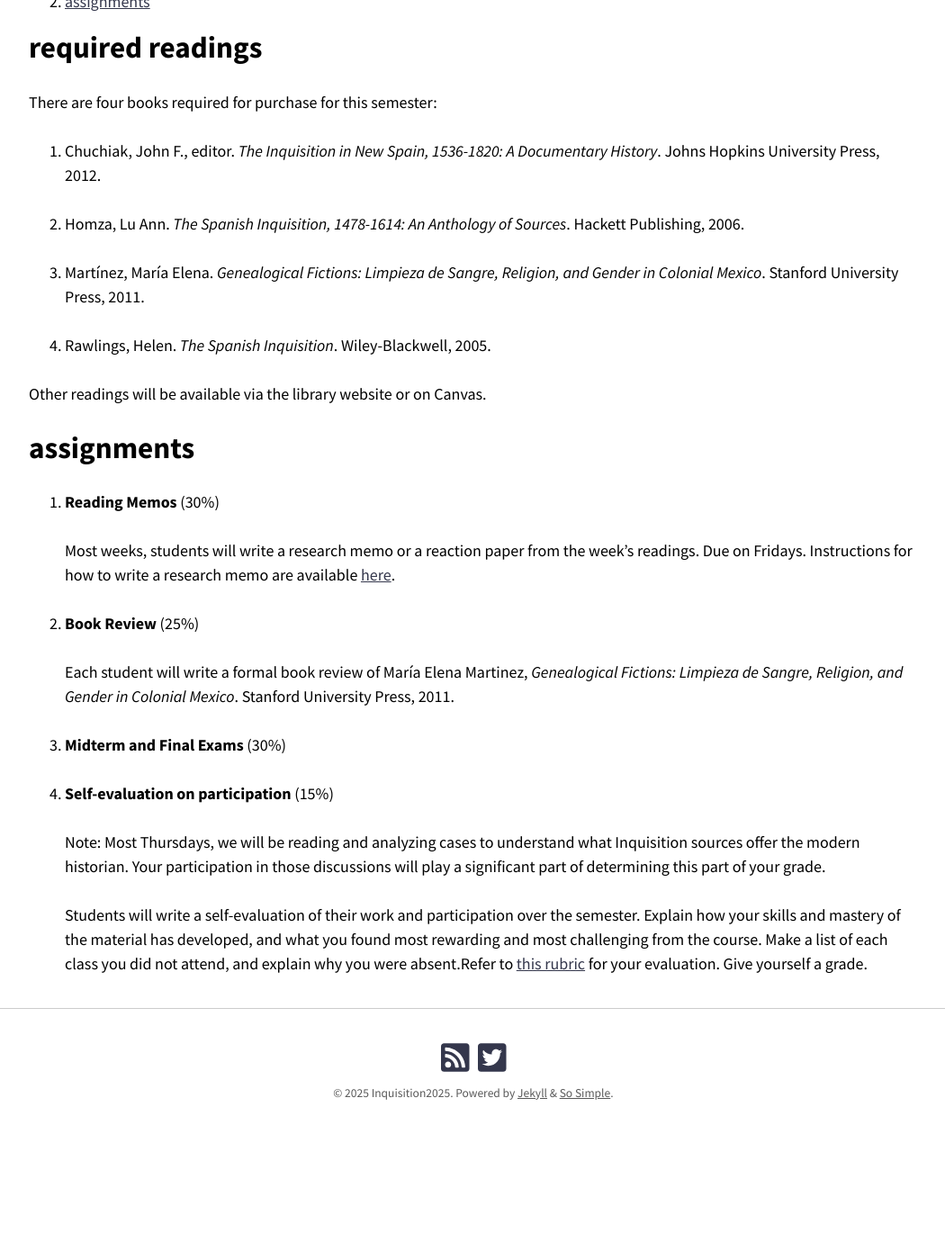
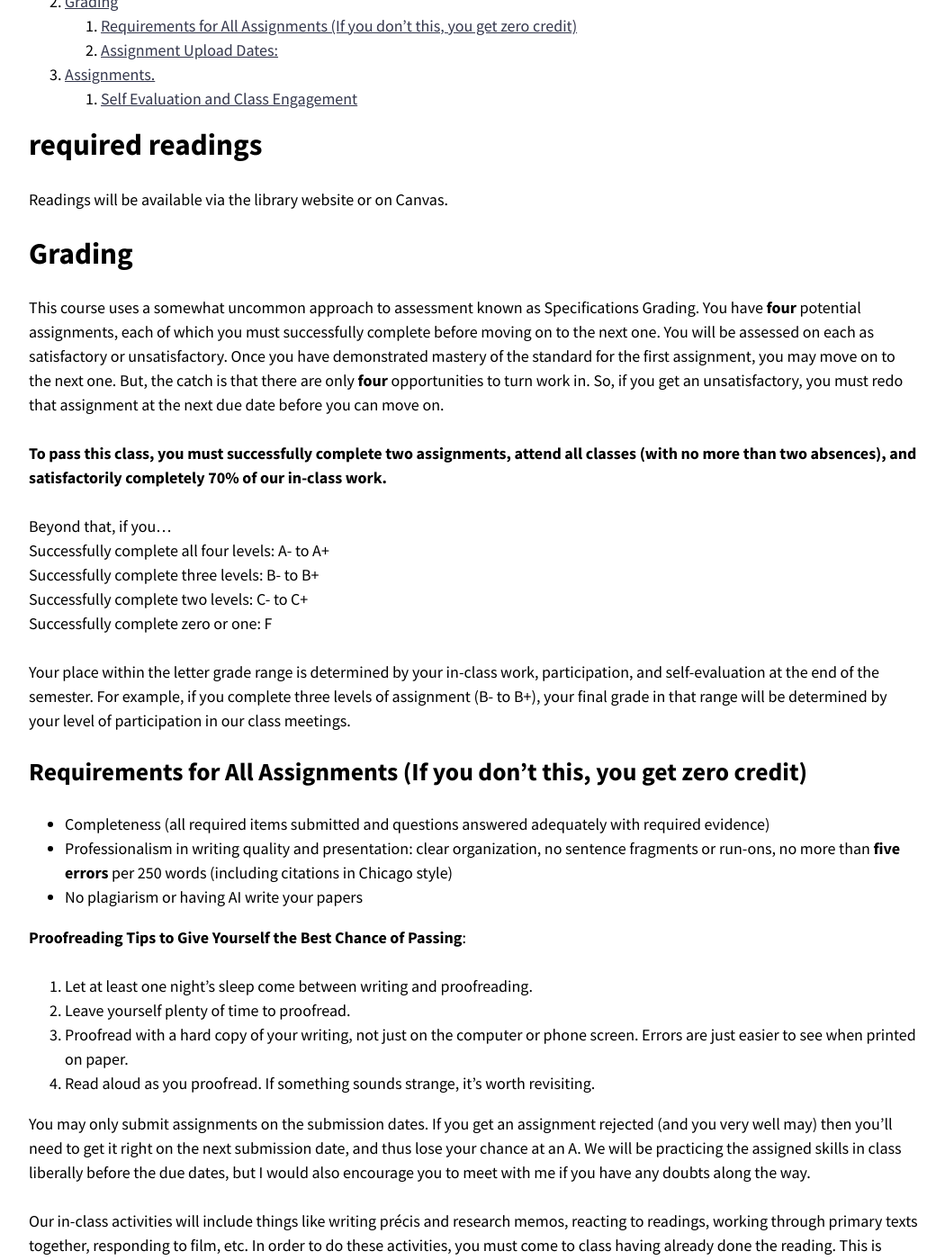
Before and after one commit to chadblack/Inquisition2025, a Jekyll site: the page built from assignments.md, in a window 1280 px wide and 1400 px high, scrolled down 262 px. Shown: the whole window at 90% size, without its empty margins (114-1164 px from the left). Built offline with Jekyll 4.4.1, drawn with Linux system fonts in a browser that asks for light colours; nearby versions of some CDN libraries; before the commit the page ends 1559 px from its top, so only the background shows below that; some of the changed text lies outside the part shown.

Commit message:
initial set up

```diff
--- a/_config.yml
+++ b/_config.yml
@@ -34,7 +34,7 @@ google_analytics: # Google Analytics id, e.g. "UA-NNNNNNNN-N"
 disqus:
   shortname: # Disqus shortname, e.g. "my_disqus_shortname"
 twitter:
-  username: chad_black_
+  username:
 
 # Liquid
 liquid:
--- a/assignments.md
+++ b/assignments.md
@@ -8,47 +8,67 @@ layout: page
 
 # required readings
 
-There are four books required for purchase for this semester:
-
-1. Chuchiak, John F., editor. *The Inquisition in New Spain, 1536-1820:
-   A Documentary History*. Johns Hopkins University Press, 2012.
-
-1. Homza, Lu Ann. *The Spanish Inquisition, 1478-1614: An Anthology of
-   Sources*. Hackett Publishing, 2006.
-
-3. Martínez, María Elena. *Genealogical Fictions: Limpieza de Sangre, Religion,
-   and Gender in Colonial Mexico*. Stanford University Press, 2011.
-
-3. Rawlings, Helen. *The Spanish Inquisition*. Wiley-Blackwell, 2005.
+Readings will be available via the library website or on Canvas.
 
 
-Other readings will be available via the library website or on Canvas.
+# Grading
+
+This course uses a somewhat uncommon approach to assessment known as Specifications Grading. You have **four** potential assignments, each of which you must successfully complete before moving on to the next one. You will be assessed on each as satisfactory or unsatisfactory. Once you have demonstrated mastery of the standard for the first assignment, you may move on to the next one. But, the catch is that there are only **four** opportunities to turn work in. So, if you get an unsatisfactory, you must redo that assignment at the next due date before you can move on.
+
+**To pass this class, you must successfully complete two assignments, attend all classes (with no more than two absences), and satisfactorily completely 70% of our in-class work.**
+
+Beyond that, if you...
+Successfully complete all four levels: A- to A+
+Successfully complete three levels: B- to B+
+Successfully complete two levels: C- to C+
+Successfully complete zero or one: F
+
+Your place within the letter grade range is determined by your in-class work, participation, and self-evaluation at the end of the semester. For example, if you complete three levels of assignment (B- to B+), your final grade in that range will be determined by your level of participation in our class meetings.
 
 
-# assignments
+## Requirements for All Assignments (If you don't this, you get zero credit)
 
-1. **Reading Memos** (30%)
+* Completeness (all required items submitted and questions answered adequately with required evidence)
+* Professionalism in writing quality and presentation: clear organization, no sentence fragments or run-ons, no more than **five errors** per 250 words (including citations in Chicago style)
+* No plagiarism or having AI write your papers
 
-   Most weeks, students will write a research memo or a reaction paper from the
-   week's readings. Due on Fridays. Instructions for how to write a research memo
-   are available [here](http://chadblack.net/LatAmSport2019/memo/).
+**Proofreading Tips to Give Yourself the Best Chance of Passing**:
 
-2. **Book Review** (25%)
+1. Let at least one night's sleep come between writing and proofreading.
+2. Leave yourself plenty of time to proofread.
+3. Proofread with a hard copy of your writing, not just on the computer or phone screen. Errors are just easier to see when printed on paper.
+4. Read aloud as you proofread. If something sounds strange, it's worth revisiting.
 
-    Each student will write a formal book review of María Elena Martinez,
-    *Genealogical Fictions: Limpieza de Sangre, Religion, and Gender in
-    Colonial Mexico*. Stanford University Press, 2011.
+You may only submit assignments on the submission dates. If you get an assignment rejected (and you very well may) then you'll need to get it right on the next submission date, and thus lose your chance at an A. We will be practicing the assigned skills in class liberally before the due dates, but I would also encourage you to meet with me if you have any doubts along the way.
 
-3. **Midterm and Final Exams** (30%)
+Our in-class activities will include things like writing précis and research memos, reacting to readings, working through primary texts together, responding to film, etc. In order to do these activities, you must come to class having already done the reading. This is paramount, and inescapable for a college-level history major.
 
-4. **Self-evaluation on participation** (15%)
+## Assignment Upload Dates:
 
-   Note: Most Thursdays, we will be reading and analyzing cases to
-   understand what Inquisition sources offer the modern historian.
-   Your participation in those discussions will play a significant part of
-   determining this part of your grade.
+First:
+Second:
+Third:
+Fourth:
+Fifth:
 
-   Students will write a self-evaluation of their work and participation over the
-   semester. Explain how your skills and mastery of the material has developed,
-   and what you found most rewarding and most challenging from the course.
-   Make a list of each class you did not attend, and explain why you were absent.Refer to [this rubric]() for your evaluation. Give yourself a grade.
+# Assignments.
+
+1. [[Assignment1|Assignment 1: Reading like a Historian]]
+2. [[Assignment 2: Thinking Like A Historian]]
+3. [[Assignment 3: Researching Like a Historian]]
+4. [[Assignment 4: Creative History]]
+
+Historians largely operate through texts, be they the textual remains of the past preserved in archives, contemporary theory, or historiographic development over time. Our work this semester will engage this full array of texts, and you will practice reading, thinking, researching, writing, etc. historically.
+
+## Self Evaluation and Class Engagement
+
+Students will write a self-evaluation at the end of the semester evaluating their own engagement with the class. What does engagement include? Engaging with the class and its materials can take many forms, including but not limited to:
+
+- **Preparation:** you've read the material before coming to class.
+- **Focus:** you've avoided distractions in class.
+- **Presence:** you've actively participated in small-group and full-class discussions.
+- **Inquiry:** you've asked questions in and out of class on things you don't understand, or that you're curious about.
+- **Specificity:** you've used specific ideas from the readings and discussions.
+- **Connection:** you've made connections between readings and discussions, and across weeks during the semester.
+
+Students must keep track of each class they miss during the course of the semester for this evaluation.
```
Also changed, not shown: Assignment1.md (added, +16 -0 lines), calendar.md (+54 -55 lines).
